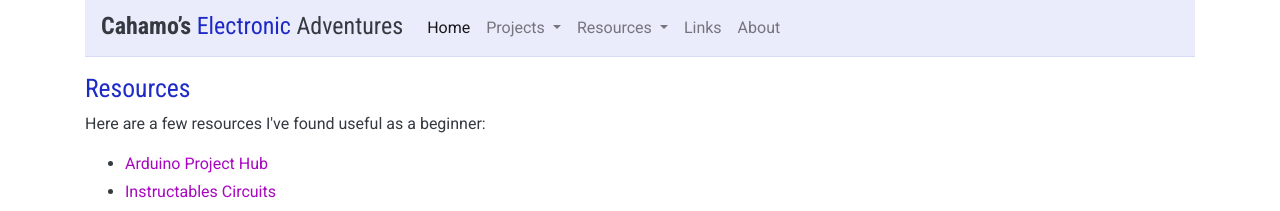
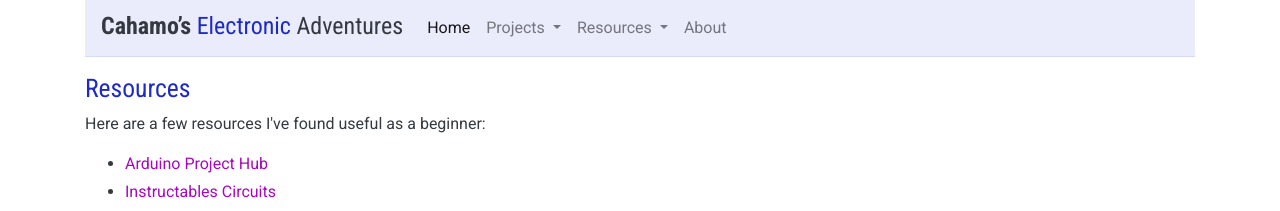
Before and after one commit to cahamo/cahamo.github.io, a Jekyll site: the page built from resources/links.html, in a window 1280 px wide. Shown: the top 211 px of the page. Built offline with Jekyll 4.4.1, drawn with Linux system fonts in a browser that asks for light colours; comment, search, counter and statistics services are not loaded.

Commit message:
Move links page under Resource section
Move links.html into resources directory
Update header.html to remove Links top level menu item and to change URL address new location of links page

```diff
--- a/_includes/header.html
+++ b/_includes/header.html
@@ -28,11 +28,8 @@
           <div class="dropdown-menu" aria-labelledby="navbarDropdown">
             <a class="dropdown-item" href="/resources/dfplayer-mini">DFPlayer Mini</a>
             <div class="dropdown-divider"></div>
-            <a class="dropdown-item" href="/links">Useful Links</a>
+            <a class="dropdown-item" href="/resources/links">Useful Links</a>
           </div>
-        </li>
-        <li class="nav-item">
-          <a class="nav-link" href="/links">Links</a>
         </li>
         <li class="nav-item">
           <a class="nav-link" href="/about">About</a>
```
Also changed, not shown: resources/links.html (renamed from links.html).
